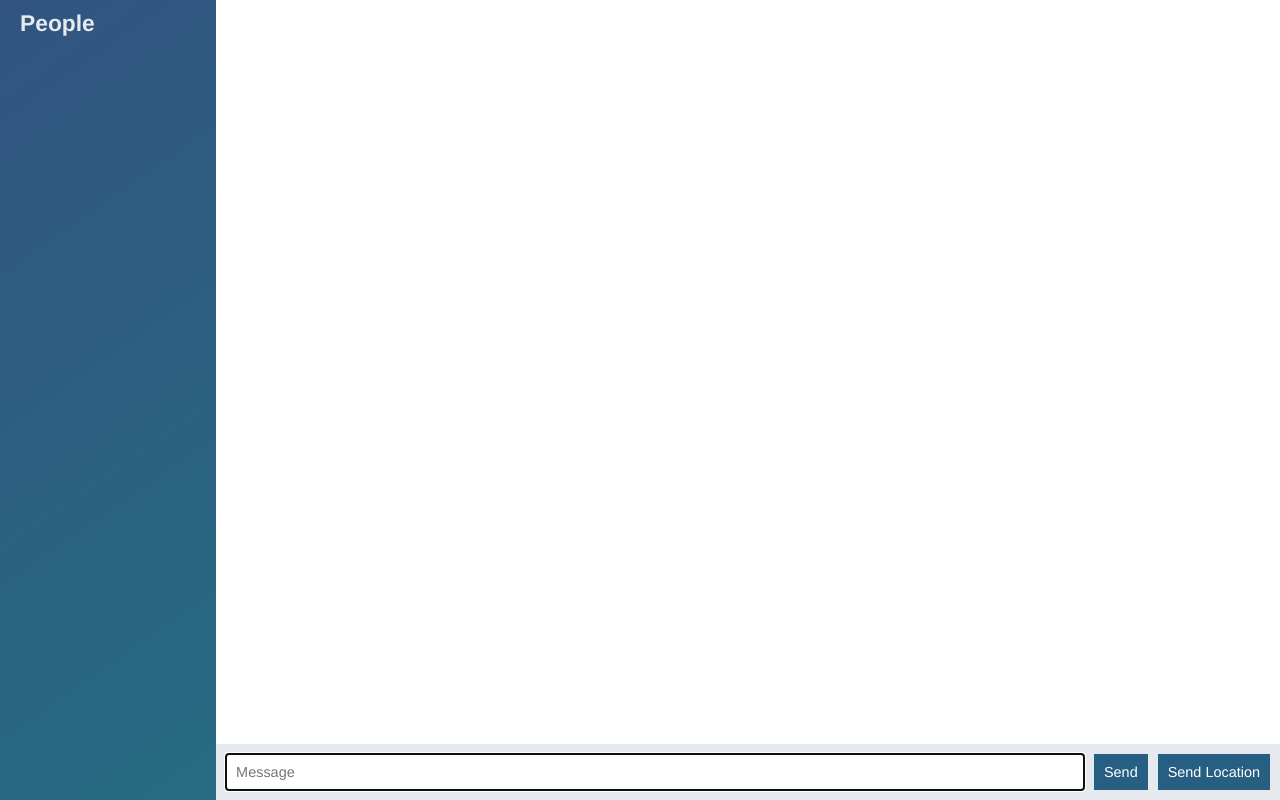
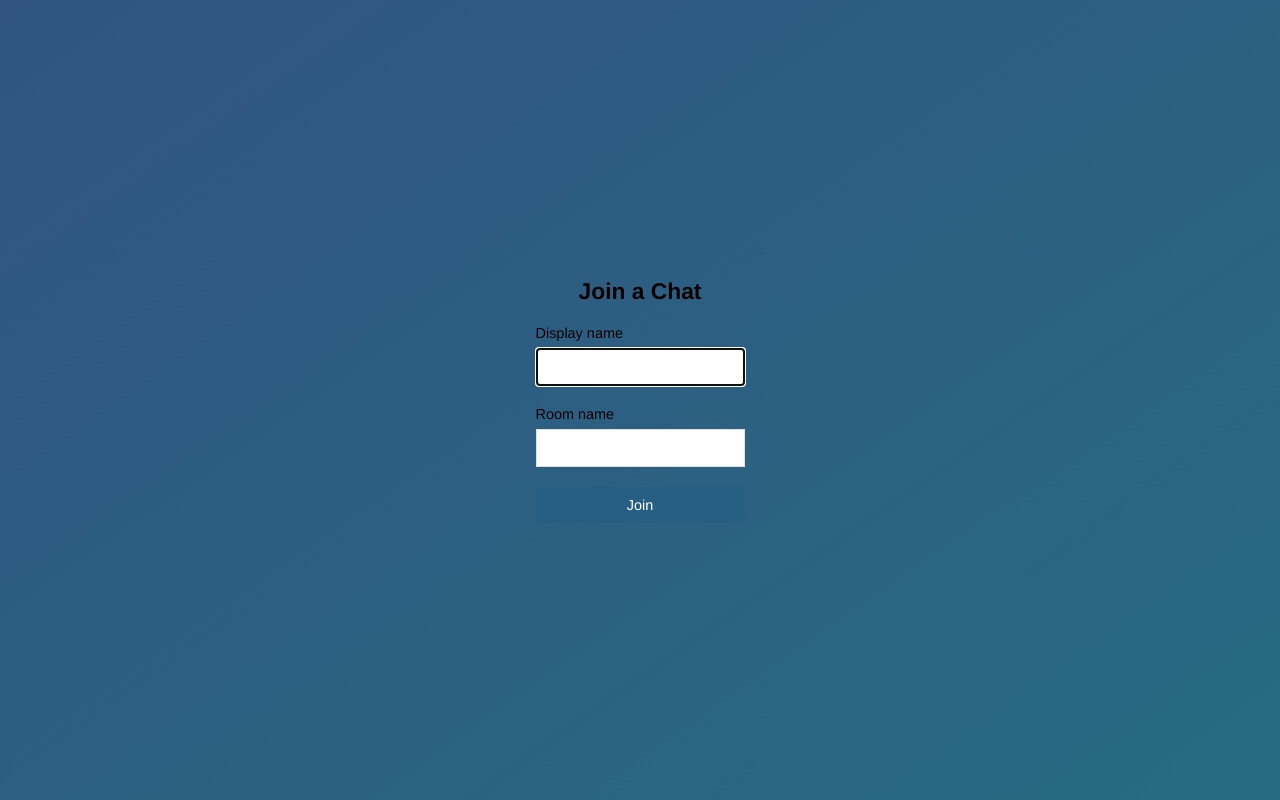
Before and after one commit to patransd/chat-app, a website: page public/index.html in a window 1280 px wide. Drawn offline with nearby package versions, Linux system fonts and the light colour scheme; no server answers.

Commit message:
Add join page that submits to chat.html

```diff
--- a/public/index.html
+++ b/public/index.html
@@ -1,62 +1,31 @@
 <!DOCTYPE html>
-
 <html>
 
 <head>
 	<meta charset="utf-8">
+	<meta name="viewport" content="width=device-width, initial-scale=1, user-scalable=no">
+	<title>Join | ChatApp </title>
 	<link rel="stylesheet" href="/css/styles.css">
 </head>
 
-<body class="chat">
-
-	<div class="chat__sidebar">
-		<h3>People</h3>
-		<div id="users"></div>
+<body class="centered-form">
+	<div class="cenetered-form__form">
+		<form action="/chat.html">
+			<div class="form-field">
+				<h3> Join a Chat</h3>
+			</div>
+			<div class="form-field">
+				<label>Display name</label>
+				<input type="text" name="name" autofocus/>
+			</div>
+			<div class="form-field">
+				<label>Room name</label>
+				<input type="text" name="room"/>
+			</div>
+			<div class="form-field">
+				<button>Join</button>
+			</div>
+		</form>
 	</div>
-
-	<div class="chat__main">
-		<ol id="messages" class="chat__messages"></ol>
-
-		<div class="chat__footer">
-			<form id="message-form">
-				<input type="text" name="message" placeholder="Message" autofocus autocomplete="off">
-				<button>Send</button>
-			</form>
-			<button id="send-location">Send Location</button>
-		</div>
-	</div>
-
-	<script id="message-template" type="text/template">
-		<li class="message">
-			<div class="message__title">
-				<h4>{{from}}</h4>
-				<span>{{createdAt}}</span>
-			</div>
-			<div class="message__body">
-				<p>{{text}}</p>
-			</div>
-		</li>
-	</script>
-
-	<script id="location-message-template" type="text/template">
-		<li class="message">
-			<div class="message__title">
-				<h4>{{from}}</h4>
-				<span>{{createdAt}}</span>
-			</div>
-			<div class="message__body">
-				<p>
-					<a href="{{url}}" target="_blank">My current location</a>
-				</p>
-			</div>
-		</li>
-	</script>
-
-	<script src="/socket.io/socket.io.js"></script>
-	<script src="/js/libs/jquery-3.3.1.min.js"></script>
-	<script src="/js/index.js"></script>
-	<script src="/js/libs/moment.js"></script>
-	<script src="/js/libs/mustache.js"></script>
 </body>
-
 </html>
```
Also changed, not shown: public/chat.html (added, +64 -0 lines), public/js/chat.js (renamed from public/js/index.js).
